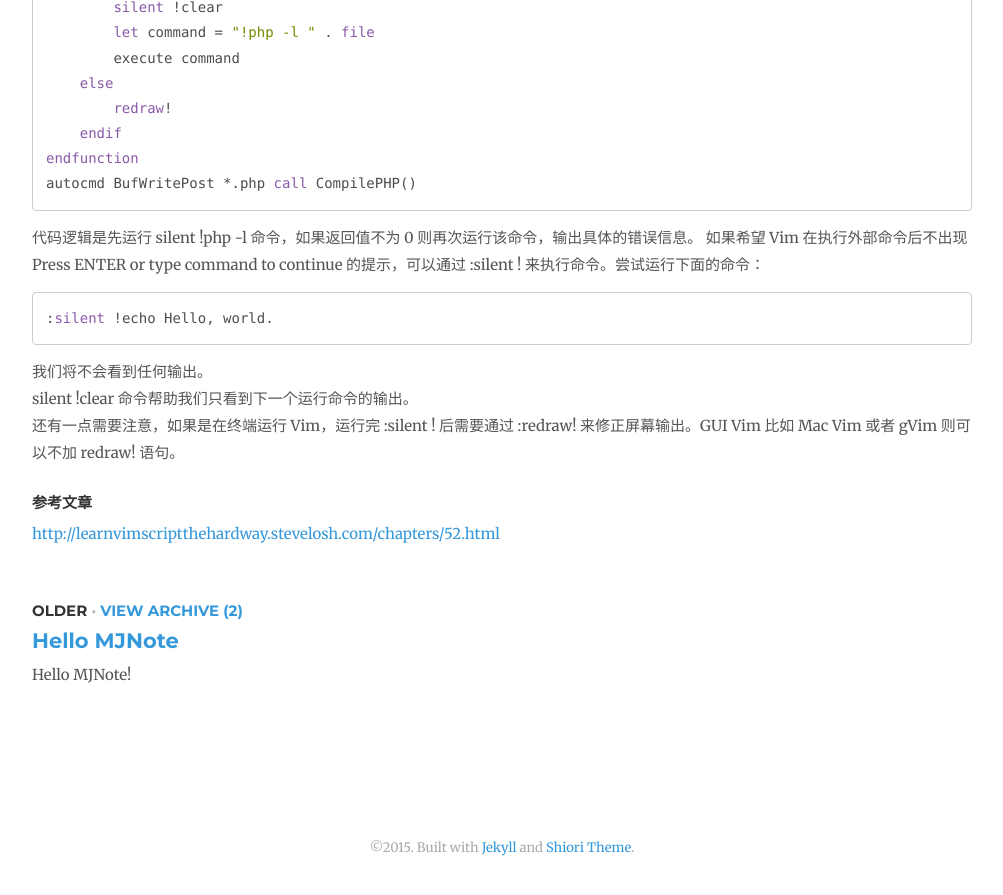
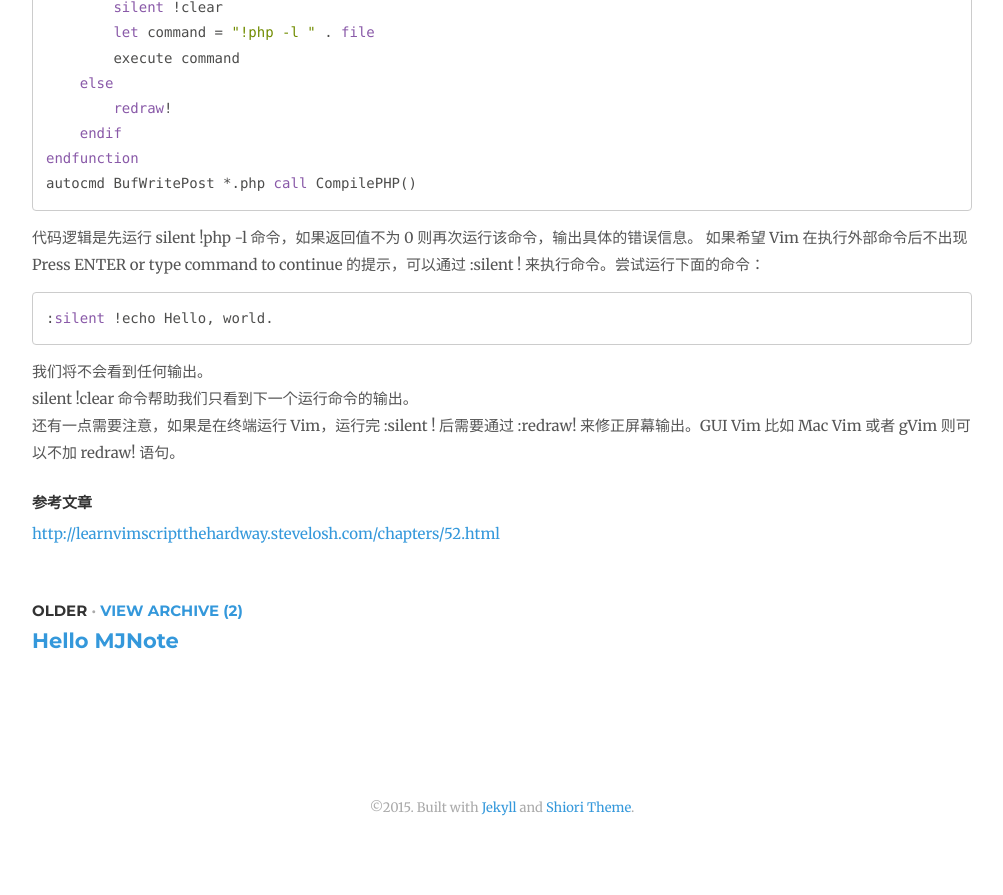
Before and after one commit to bittenApple/bittenApple.github.io, a Jekyll site: the page built from _posts/2015-06-08-vim-auto-check-php-syntax.md, in a window 1280 px wide and 900 px high, scrolled down 1164 px. Shown: the top 895 px of the window, without its empty margins (138-1141 px from the left). Built offline with Jekyll 4.4.1, drawn with Linux system fonts in a browser that asks for light colours; nearby versions of some CDN libraries; Markdown is read by kramdown in place of the engine named in the settings; comment, search, counter and statistics services are not loaded; after the commit the page ends 2024 px from its top, so only the background shows below that.

Commit message:
Remove footer nav text preview

```diff
--- a/_layouts/post.html
+++ b/_layouts/post.html
@@ -25,7 +25,6 @@ layout: default
             <a href="{{ "/archive" | prepend:site.baseurl }}">View Archive ({{ site.posts.size }})</a>
           </h3>
           <h2 class="post-title-link"><a href="{{ page.previous.url | prepend:site.baseurl }}">{{ page.previous.title }}</a></h2>
-          {{ page.previous.excerpt | markdownify }}
         </div>
       {% endif %}
       {% if page.next %}
@@ -38,7 +37,6 @@ layout: default
             {% endunless %}
           </h3>
           <h2 class="post-title-link"><a href="{{ page.next.url | prepend:site.baseurl }}">{{ page.next.title }}</a></h2>
-          {{ page.next.excerpt | markdownify }}
         </div>
       {% endif %}
     </div>
```
